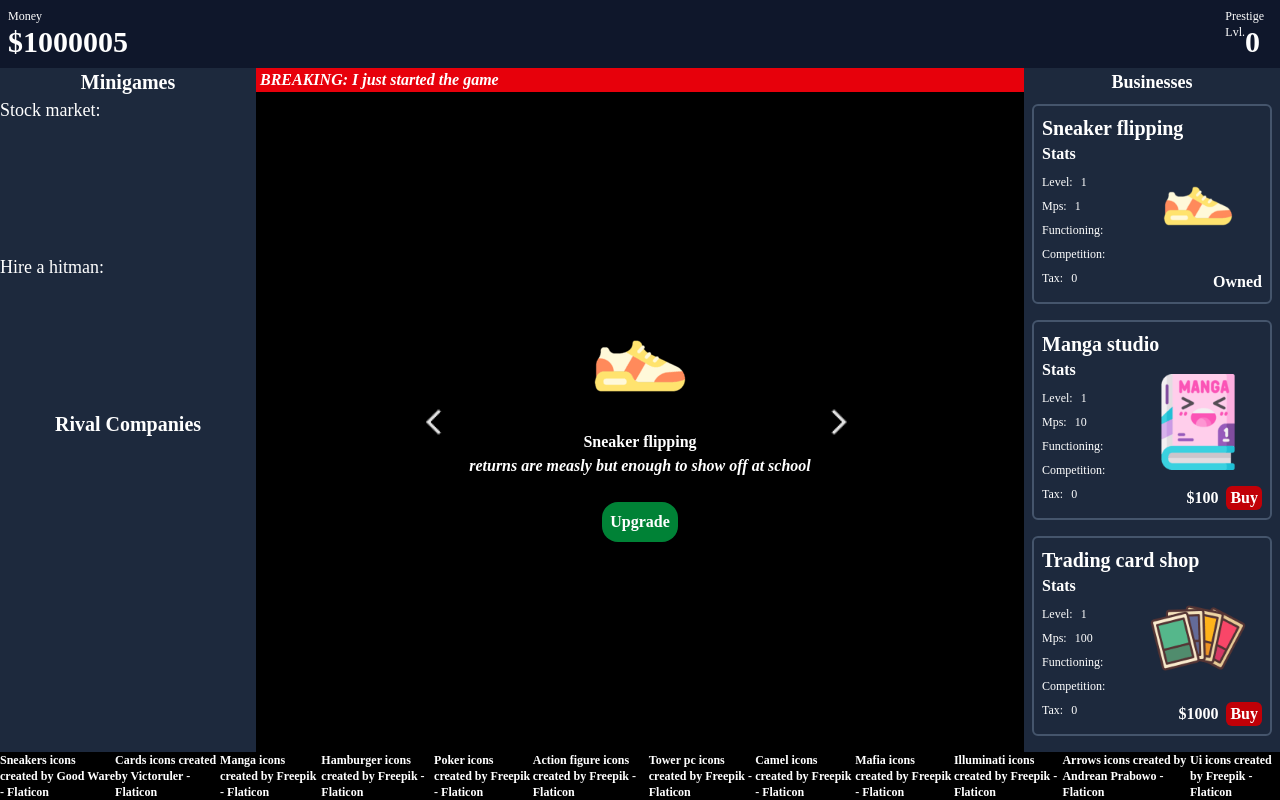
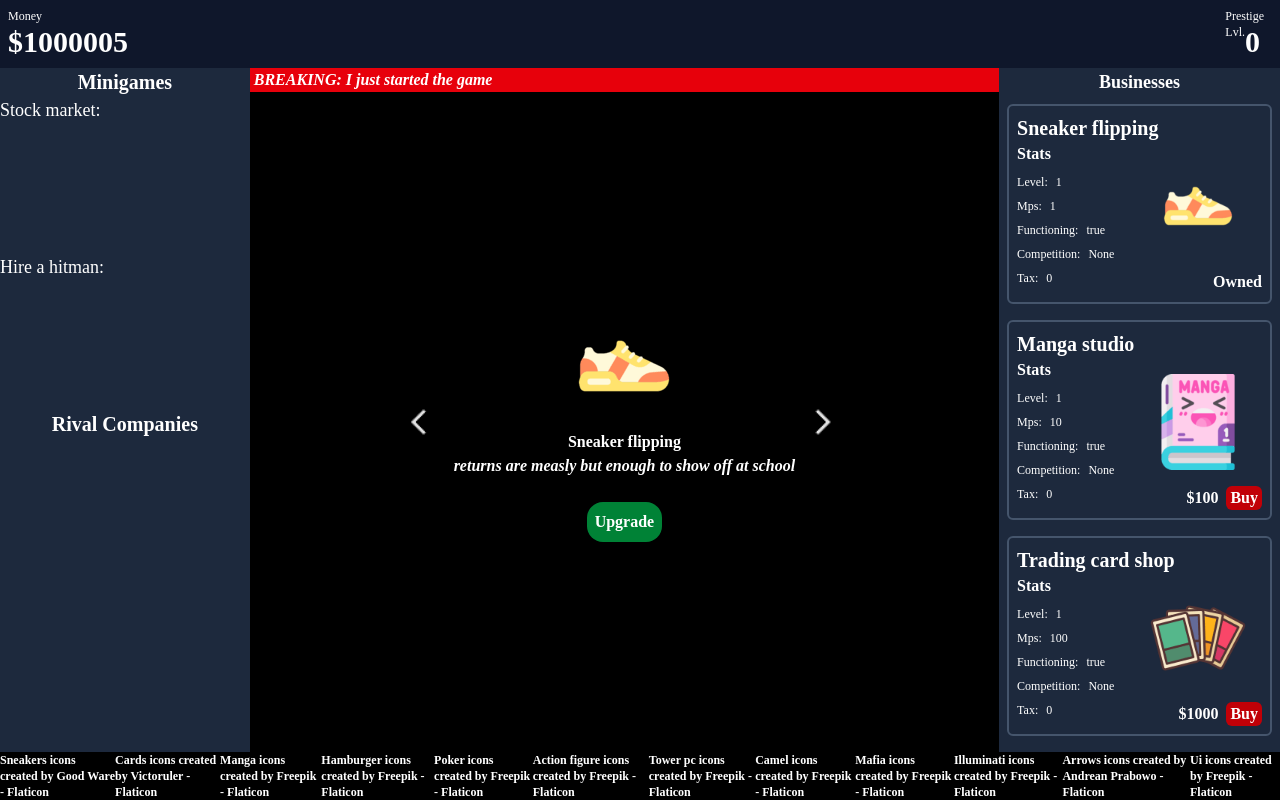
Before and after one commit to NaokiTM/tycoon, a React (Vite) app: page / in a window 1280 px wide. Built offline with nearby package versions, Linux system fonts and the light colour scheme; a web font is replaced by a local one.

Commit message:
Added a way to display competition on cards

```diff
--- a/src/components/Rightbar.jsx
+++ b/src/components/Rightbar.jsx
@@ -16,8 +16,8 @@ const Rightbar = () => {
           name={biz.name}
           level={biz.level}
           mps={biz.mps}
-          isFunctioning={biz.isFunctioning}
-          competition={biz.competition}
+          isFunctioning={biz.isFunctioning.toString()}
+          competition={biz.competition === "" ? "None" : biz.competition.toString()}
           tax={biz.tax}
           price={biz.price}
           icon={biz.icon}
```
